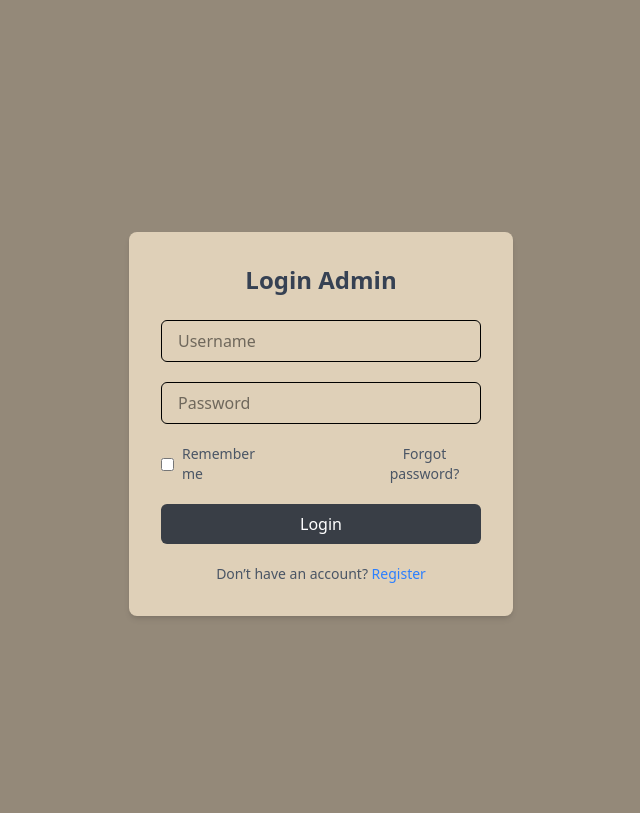
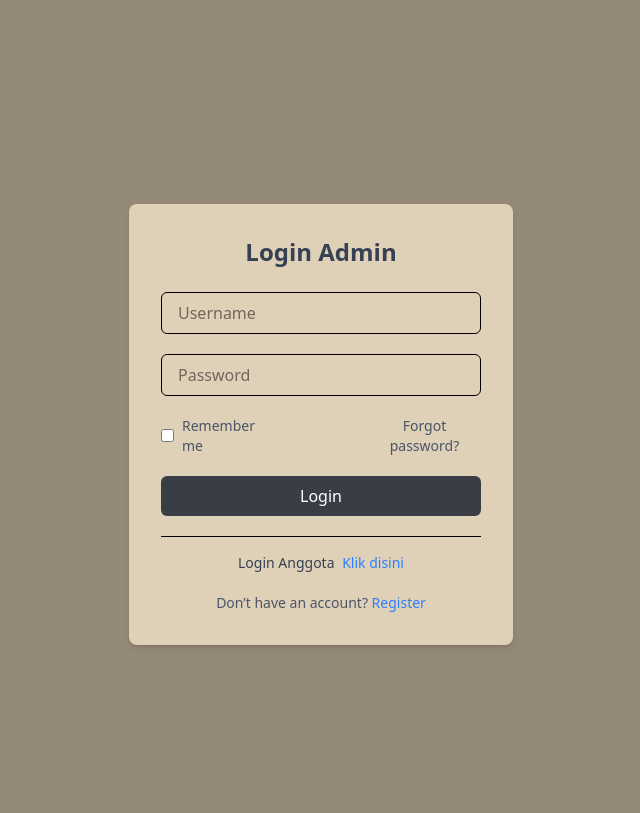
Before and after one commit to alghifarydaffa62/FinalExam, a PHP site: page /loginAdmin.php in a window 1280 px wide. Shown: the top 813 px of the page, without its empty margins (319-959 px from the left). Run offline with PHP 8.4, Linux system fonts and the light colour scheme.

Commit message:
admin combine with anggota
hai zahrin dari ahnaf

```diff
--- a/loginAdmin.php
+++ b/loginAdmin.php
@@ -39,6 +39,13 @@
           <a href="schedule.html" class="flex justify-center items-center w-full bg-[#393E46] text-white py-2 px-6 rounded-md hover:bg-[#2f3238] transition-colors">
             Login
             </a>
+               <!-- Anggota Login Option -->
+            <div class="flex justify-center items-center mt-4 border-t pt-4">
+                <p class="text-center text-sm text-gray-700">
+                    Login Anggota
+                    <a href="loginAnggota.php" class="text-blue-500 font-medium ml-1">Klik disini</a>
+                </p>
+            </div>
 
            <!-- Optional: Link to register -->
             <p class="text-center text-sm text-gray-600">
--- a/src/output.css
+++ b/src/output.css
@@ -276,6 +276,9 @@
   .mb-8 {
     margin-bottom: calc(var(--spacing) * 8);
   }
+  .ml-1 {
+    margin-left: calc(var(--spacing) * 1);
+  }
   .ml-2 {
     margin-left: calc(var(--spacing) * 2);
   }
@@ -437,6 +440,10 @@
     border-style: var(--tw-border-style);
     border-width: 1px;
   }
+  .border-t {
+    border-top-style: var(--tw-border-style);
+    border-top-width: 1px;
+  }
   .border-b {
     border-bottom-style: var(--tw-border-style);
     border-bottom-width: 1px;
@@ -536,6 +543,9 @@
   }
   .py-16 {
     padding-block: calc(var(--spacing) * 16);
+  }
+  .pt-4 {
+    padding-top: calc(var(--spacing) * 4);
   }
   .pr-3 {
     padding-right: calc(var(--spacing) * 3);
@@ -762,6 +772,17 @@
       }
     }
   }
+  .focus\:border-2 {
+    &:focus {
+      border-style: var(--tw-border-style);
+      border-width: 2px;
+    }
+  }
+  .focus\:border-blue-400 {
+    &:focus {
+      border-color: var(--color-blue-400);
+    }
+  }
   .focus\:ring-2 {
     &:focus {
       --tw-ring-shadow: var(--tw-ring-inset,) 0 0 0 calc(2px + var(--tw-ring-offset-width)) var(--tw-ring-color, currentcolor);
```
Also changed, not shown: loginAnggota.php (+7 -0 lines).
